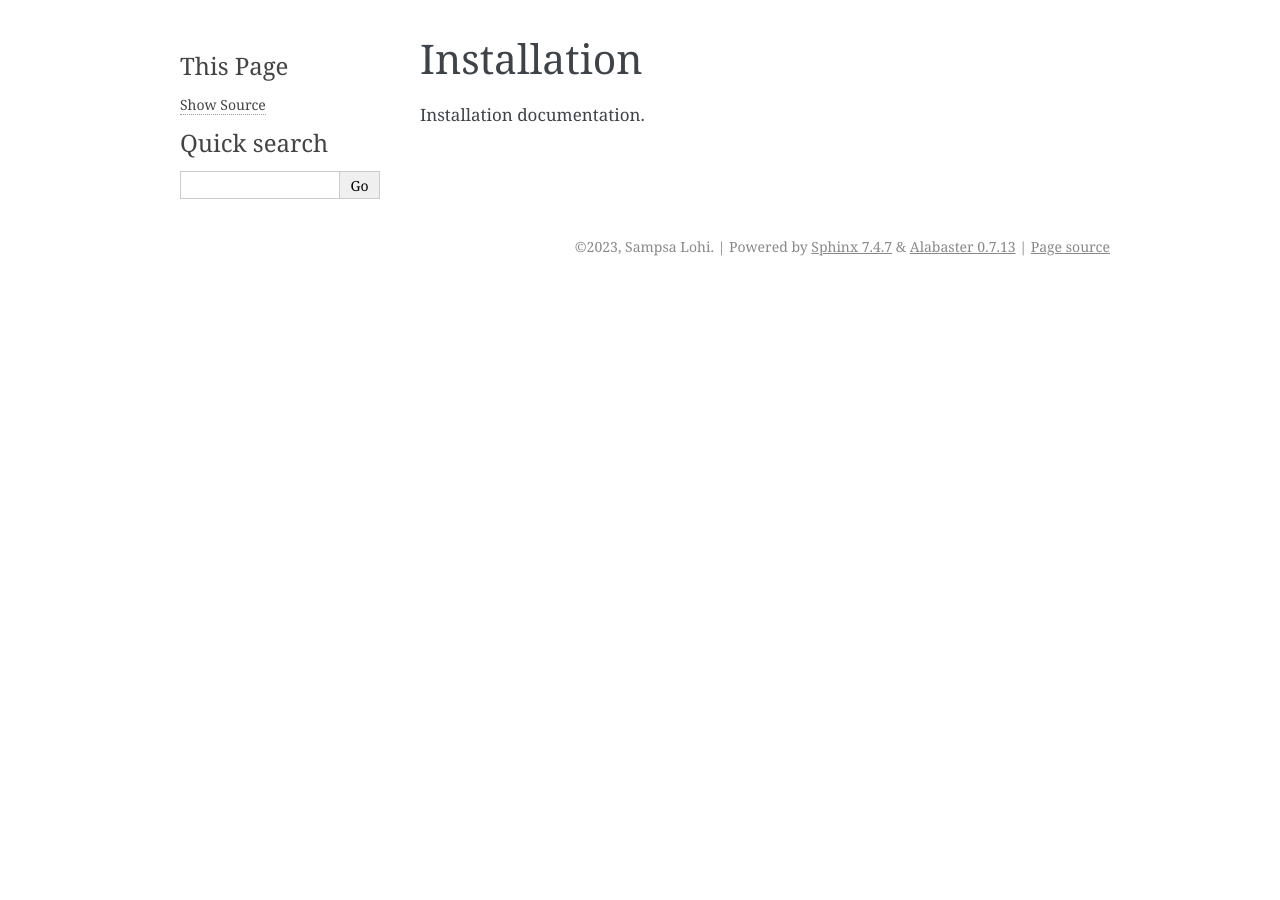
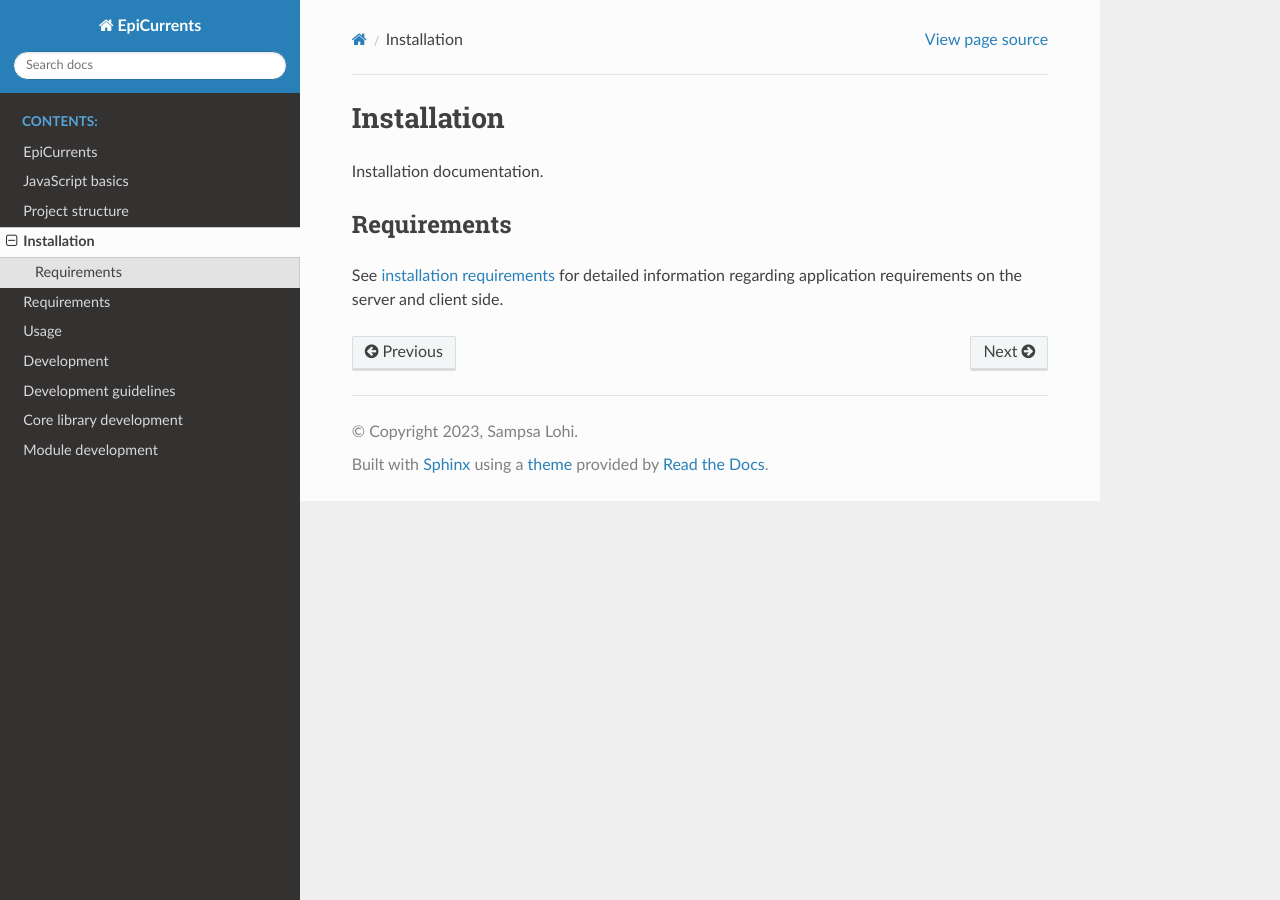
Before and after one commit to epicurrents/docs, a Sphinx documentation site: the page built from source/installation/index.md, in a window 1280 px wide. Built offline with Sphinx 7.4.7 and the Read the Docs theme 2.0.0, drawn with Linux system fonts in a browser that asks for light colours.

Commit message:
Placeholders for documentation pages
Signed-off-by: sam-19 <26563023+sam-19@users.noreply.github.com>

```diff
--- /dev/null
+++ b/source/basics/javascript.md
@@ -0,0 +1,2 @@
+JavaScript basics
+=================
--- /dev/null
+++ b/source/basics/project-structure.md
@@ -0,0 +1,2 @@
+Project structure
+=================
--- a/source/conf.py
+++ b/source/conf.py
@@ -23,5 +23,5 @@ exclude_patterns = []
 # -- Options for HTML output -------------------------------------------------
 # https://www.sphinx-doc.org/en/master/usage/configuration.html#options-for-html-output
 
-html_theme = 'alabaster'
+html_theme = 'sphinx_rtd_theme'
 html_static_path = ['_static']
--- /dev/null
+++ b/source/development/core-library.md
@@ -0,0 +1,2 @@
+Core library development
+========================
--- /dev/null
+++ b/source/development/guidelines.md
@@ -0,0 +1,2 @@
+Development guidelines
+======================
--- /dev/null
+++ b/source/development/modules.md
@@ -0,0 +1,2 @@
+Module development
+==================
--- a/source/index.rst
+++ b/source/index.rst
@@ -11,9 +11,15 @@ EpiCurrents's documentation
    :caption: Contents:
 
    start
+   basics/javascript
+   basics/project-structure
    installation/index
+   installation/requirements
    usage/index
    development/index
+   development/guidelines
+   development/core-library
+   development/modules
 
 
 
--- a/source/installation/index.md
+++ b/source/installation/index.md
@@ -8,5 +8,10 @@ editor: markdown
 dateCreated: 2023-09-24T12:54:05.706Z
 ---
 
-# Installation
+Installation
+============
+
 Installation documentation.
+
+## Requirements
+See [installation requirements](/installation/requirements) for detailed information regarding application requirements on the server and client side.
--- /dev/null
+++ b/source/installation/requirements.md
@@ -0,0 +1,2 @@
+Requirements
+============
```
Also changed, not shown: source/development/index.md (+3 -1 lines), source/start.md (+2 -1 lines), source/usage/index.md (+3 -1 lines).
